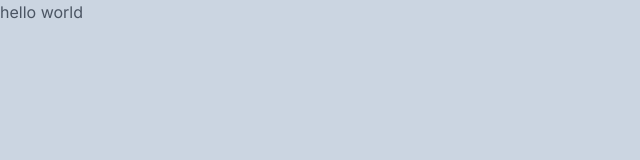
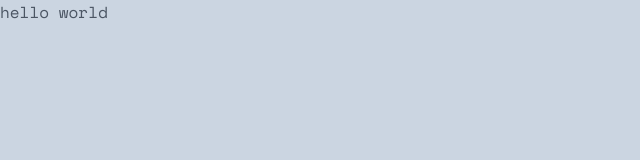
Before and after one commit to cedekpoole/portfolio-website, a Next.js app: page / in a window 1280 px wide. Shown: the top 160 px of the page, without its empty margins (0-640 px from the left). Built offline with nearby package versions, Linux system fonts and the light colour scheme.

Commit message:
change global font

```diff
--- a/app/layout.tsx
+++ b/app/layout.tsx
@@ -1,7 +1,7 @@
 import './globals.css'
-import { Inter } from 'next/font/google'
+import { Space_Mono } from 'next/font/google'
 
-const inter = Inter({ subsets: ['latin'] })
+const spaceMono = Space_Mono({ subsets: ['latin'], weight: ['400', '700'] })
 
 export const metadata = {
   title: 'CEDEKPOOLE',
@@ -15,7 +15,7 @@ export default function RootLayout({
 }) {
   return (
     <html lang="en">
-      <body className={inter.className}>{children}</body>
+      <body className={spaceMono.className}>{children}</body>
     </html>
   )
 }
```
